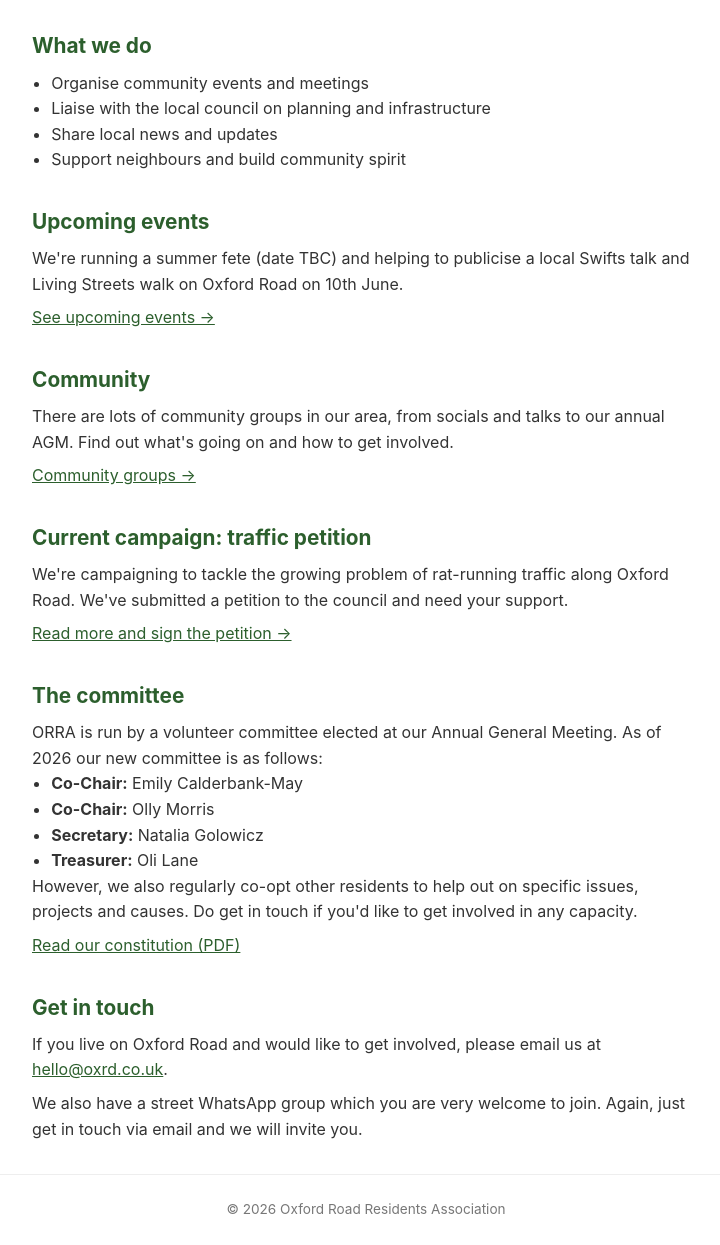
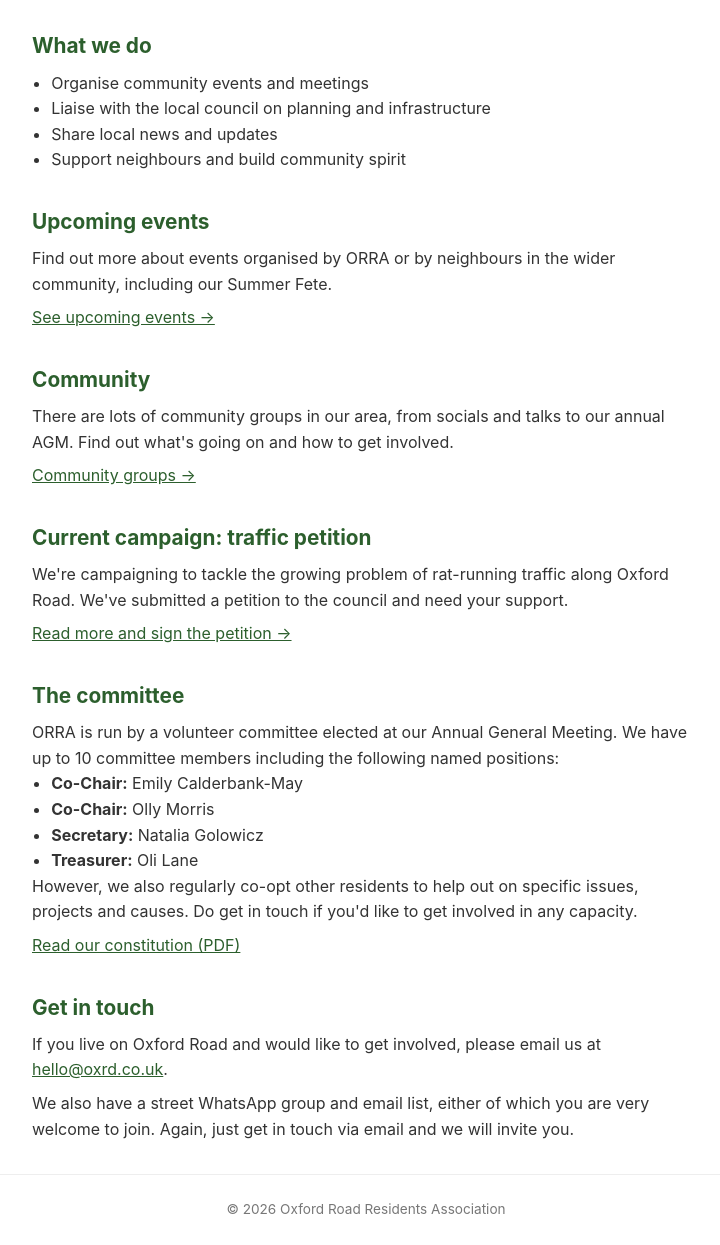
Before and after one commit to olane/oxrd, an Eleventy site: page src/index.html in a window 1280 px wide. Shown: the part 272-1517 px from the top of the page, without its empty margins (274-994 px from the left). Built offline with nearby package versions, Linux system fonts and the light colour scheme; Eleventy itself is replaced by a stand-in of ours; files that its build step writes are made by us from their sources.

Commit message:
Update wording etc

```diff
--- a/src/index.html
+++ b/src/index.html
@@ -25,8 +25,7 @@ title: ORRA – Oxford Road Residents Association
 <section>
   <h2>Upcoming events</h2>
   <p>
-    We're running a summer fete (date TBC) and helping to publicise a local
-    Swifts talk and Living Streets walk on Oxford Road on 10th June.
+    Find out more about events organised by ORRA or by neighbours in the wider community, including our Summer Fete.
   </p>
   <p>
     <a href="events/">See upcoming events &rarr;</a>
@@ -59,7 +58,7 @@ title: ORRA – Oxford Road Residents Association
 <section>
   <h2>The committee</h2>
   <p>
-    ORRA is run by a volunteer committee elected at our Annual General Meeting. As of 2026 our new committee is as follows:
+    ORRA is run by a volunteer committee elected at our Annual General Meeting. We have up to 10 committee members including the following named positions:
   </p>
   <ul>
     <li><strong>Co-Chair:</strong> Emily Calderbank-May</li>
@@ -78,5 +77,5 @@ title: ORRA – Oxford Road Residents Association
   <p>
     If you live on Oxford Road and would like to get involved, please email us at <a href="mailto:hello@oxrd.co.uk">hello@oxrd.co.uk</a>.
   </p>
-  <p>We also have a street WhatsApp group which you are very welcome to join. Again, just get in touch via email and we will invite you.</p>
+  <p>We also have a street WhatsApp group and email list, either of which you are very welcome to join. Again, just get in touch via email and we will invite you.</p>
 </section>
```
Also changed, not shown: src/events.html (+4 -5 lines), src/images/swift.png (added).
